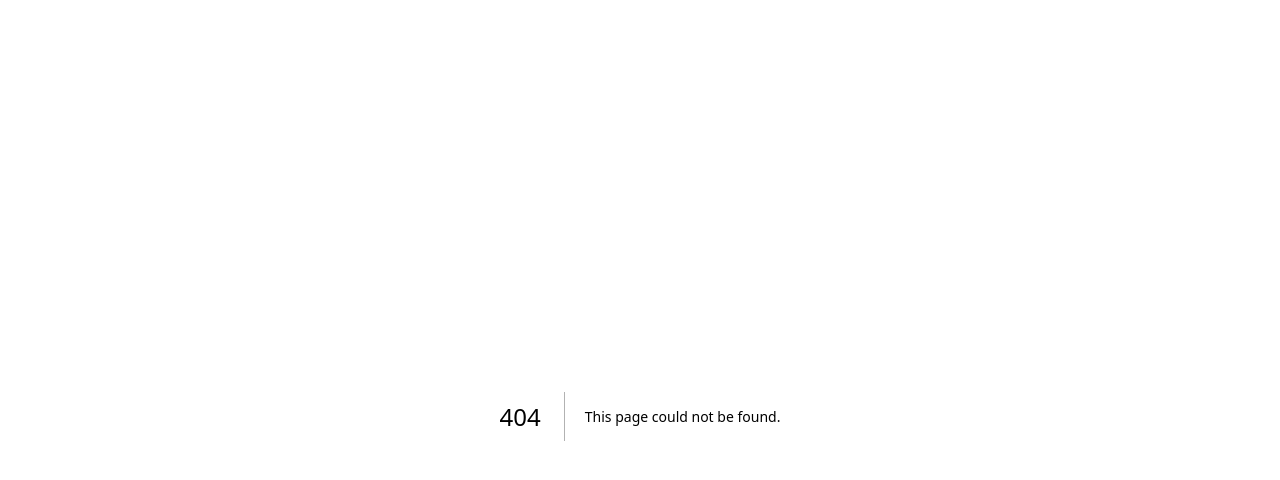
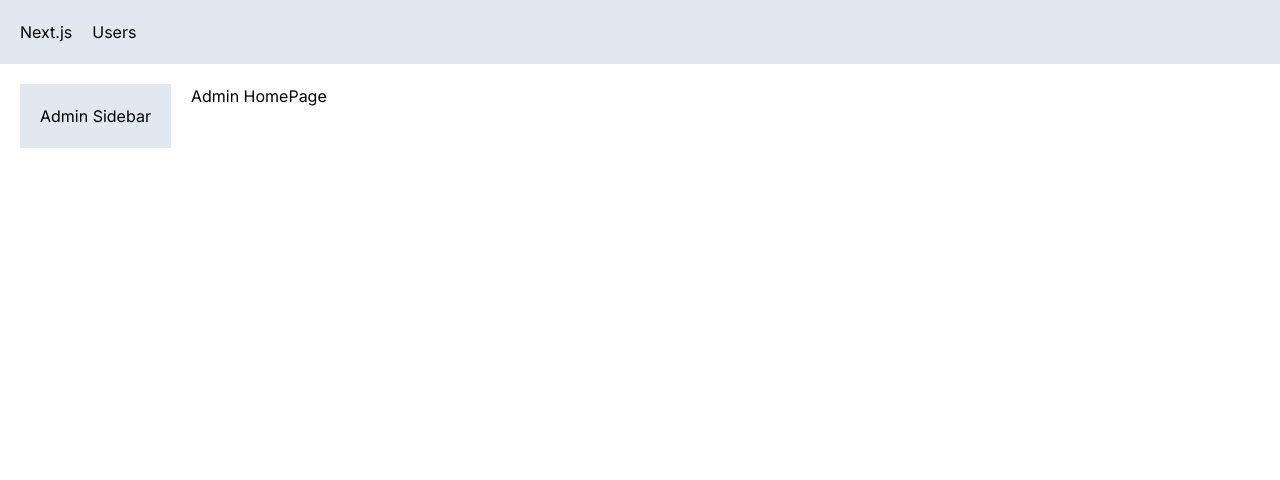
Before and after one commit to kabgig/nextJs1, a Next.js app: page /admin in a window 1280 px wide. Before the commit this address had no page. Shown: the top 480 px of the page. Built offline with nearby package versions, Linux system fonts and the light colour scheme.

Commit message:
navigation

```diff
--- /dev/null
+++ b/app/NavBar.tsx
@@ -0,0 +1,15 @@
+import Link from "next/link";
+import React from "react";
+
+const NavBar = () => {
+  return (
+    <div className="flex bg-slate-200 p-5">
+      <Link href="/" className="mr-5">
+        Next.js
+      </Link>
+      <Link href="/users">Users</Link>
+    </div>
+  );
+};
+
+export default NavBar;
--- /dev/null
+++ b/app/admin/layout.tsx
@@ -0,0 +1,16 @@
+import React, { ReactNode } from "react";
+
+interface Props {
+  children: ReactNode;
+}
+
+const AdminLayout = ({ children }: Props) => {
+  return (
+    <div className="flex">
+      <aside className="bg-slate-200 p-5 mr-5">Admin Sidebar</aside>
+      <div>{children}</div>
+    </div>
+  );
+};
+
+export default AdminLayout;
--- /dev/null
+++ b/app/admin/page.tsx
@@ -0,0 +1,7 @@
+import React from "react";
+
+const AdminHomePage = () => {
+  return <div>Admin HomePage</div>;
+};
+
+export default AdminHomePage;
--- a/app/globals.css
+++ b/app/globals.css
@@ -14,5 +14,11 @@
 
 body {
   color: rgb(var(--foreground-rgb));
-  padding: 1rem;
+
 }
+
+@layer base {
+  h1 {
+    @apply font-extrabold text-2xl mb-3;
+  }
+}
--- a/app/layout.tsx
+++ b/app/layout.tsx
@@ -1,6 +1,7 @@
 import "./globals.css";
 import type { Metadata } from "next";
 import { Inter } from "next/font/google";
+import NavBar from "./NavBar";
 
 const inter = Inter({ subsets: ["latin"] });
 
@@ -16,7 +17,10 @@
 }) {
   return (
     <html lang="en" data-theme="winter">
-      <body className={inter.className}>{children}</body>
+      <body className={inter.className}>
+        <NavBar />
+        <main className="p-5">{children}</main>
+      </body>
     </html>
   );
 }
--- a/app/products/[[...slug]]/page.tsx
+++ b/app/products/[[...slug]]/page.tsx
@@ -2,10 +2,18 @@
 
 interface Props {
   params: { slug: string[] };
+  searchParams: { sortOrder: string };
 }
 
-const ProductPage = ({ params: { slug } }: Props) => {
-  return <div>ProductPage {slug}</div>;
+const ProductPage = ({
+  params: { slug },
+  searchParams: { sortOrder },
+}: Props) => {
+  return (
+    <div>
+      ProductPage {slug} {sortOrder}
+    </div>
+  );
 };
 
 export default ProductPage;
--- a/app/users/UserTable.tsx
+++ b/app/users/UserTable.tsx
@@ -1,3 +1,5 @@
+import { sort } from "fast-sort";
+import Link from "next/link";
 import React from "react";
 
 interface User {
@@ -6,19 +8,32 @@
   email: string;
 }
 
-const UserTable = async () => {
+interface Props {
+  sortOrder: string;
+}
+
+const UserTable = async ({ sortOrder }: Props) => {
   const res = await fetch("https://jsonplaceholder.typicode.com/users");
   const users: User[] = await res.json();
+
+  const sortedUsers = sort(users).asc(
+    sortOrder === "email" ? (user) => user.email : (user) => user.name
+  );
+
   return (
     <table className="table table-bordered">
       <thead>
         <tr>
-          <th>Name</th>
-          <th>Email</th>
+          <th>
+            <Link href="/users?sortOrder=name">Name</Link>
+          </th>
+          <th>
+            <Link href="/users?sortOrder=email">Email</Link>
+          </th>
         </tr>
       </thead>
       <tbody>
-        {users.map((user) => (
+        {sortedUsers.map((user) => (
           <tr key={user.id}>
             <td>{user.name}</td>
             <td>{user.email}</td>
--- a/app/users/new/page.tsx
+++ b/app/users/new/page.tsx
@@ -1,7 +1,14 @@
+"use client";
+import { useRouter } from "next/navigation";
 import React from "react";
 
 const NewUserPage = () => {
-  return <div>NewUserPage</div>;
+  const router = useRouter();
+  return (
+    <div onClick={() => router.push("/users")} className="btn btn-primary">
+      Create
+    </div>
+  );
 };
 
 export default NewUserPage;
--- a/app/users/page.tsx
+++ b/app/users/page.tsx
@@ -1,11 +1,19 @@
 import React from "react";
 import UserTable from "./UserTable";
+import Link from "next/link";
 
-const UsersPage = async () => {
+interface Props {
+  searchParams: { sortOrder: string };
+}
+
+const UsersPage = async ({ searchParams: { sortOrder } }: Props) => {
   return (
     <>
       <h1>Users</h1>
-      <UserTable />
+      <Link href="/users/new" className="btn">
+        New user
+      </Link>
+      <UserTable sortOrder={sortOrder} />
     </>
   );
 };
--- a/package.json
+++ b/package.json
@@ -15,6 +15,7 @@
     "autoprefixer": "10.4.20",
     "eslint": "8.57.0",
     "eslint-config-next": "14.2.5",
+    "fast-sort": "^3.4.1",
     "next": "14.2.5",
     "postcss": "8.4.41",
     "react": "18.3.1",
```
Also changed, not shown: 1 other file (tests, documents, lock files or other folders).
